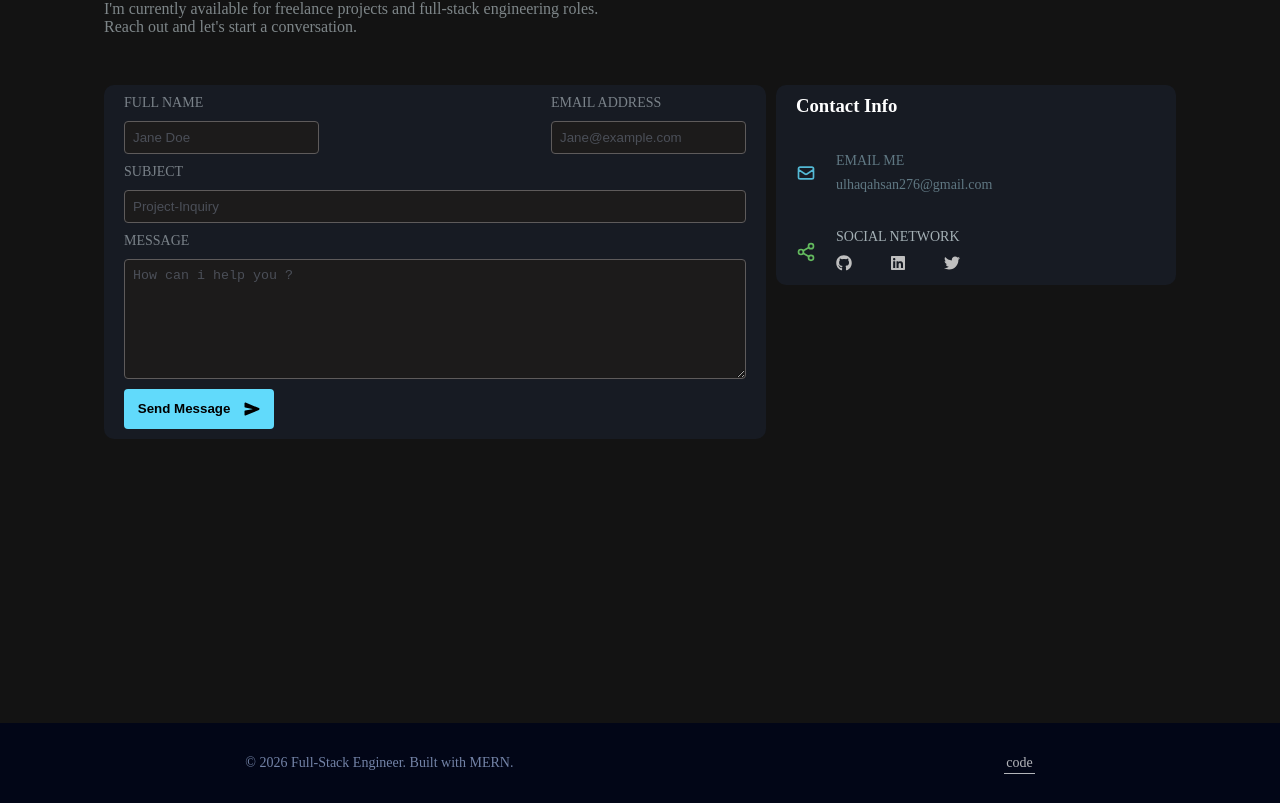
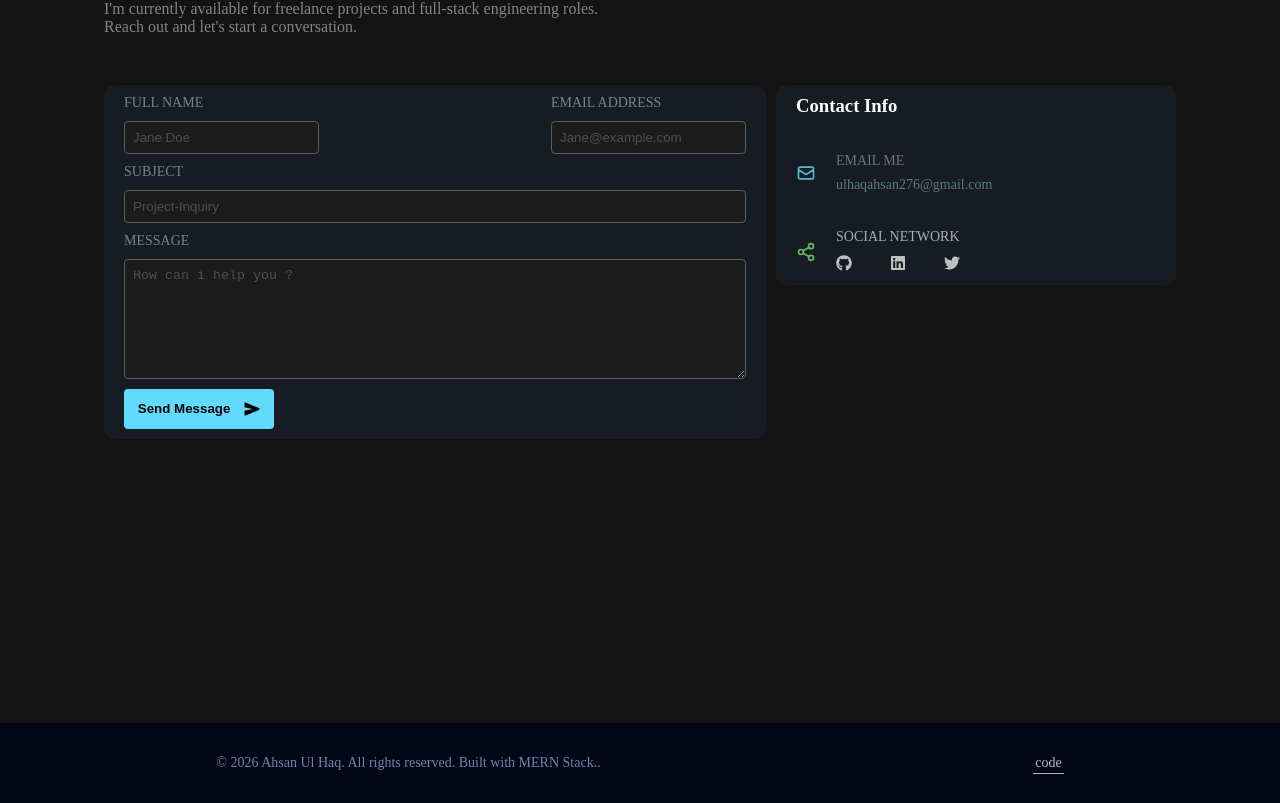
Before and after one commit to Ahsanulhaq01/portfolio-website, a React (Vite) app: page / in a window 1280 px wide. Shown: the part 3689-4492 px from the top of the page. Built offline with nearby package versions, Linux system fonts and the light colour scheme.

Commit message:
feat: update copyright text in Footer component to reflect current year and author

```diff
--- a/src/components/footer/Footer.jsx
+++ b/src/components/footer/Footer.jsx
@@ -4,7 +4,7 @@ function Footer() {
   return (
     <>
     <section className="footer-section">
-        <p className="copyright-text"> © 2026 Full-Stack Engineer. Built with MERN. </p>
+        <p className="copyright-text"> © 2026 Ahsan Ul Haq. All rights reserved. Built with MERN Stack.. </p>
         <a href="https://github.com/Ahsanulhaq01" target='_blank'>code</a>
     </section>
     </>
```
